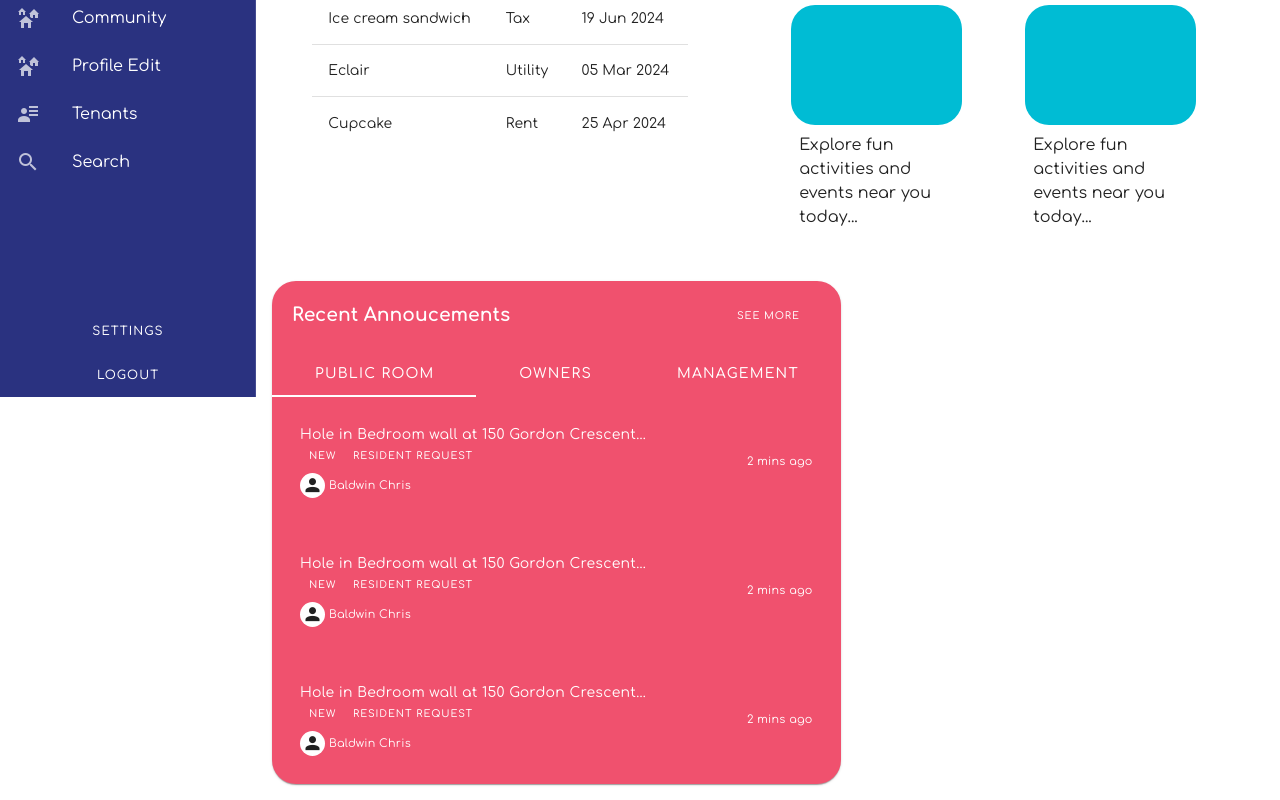
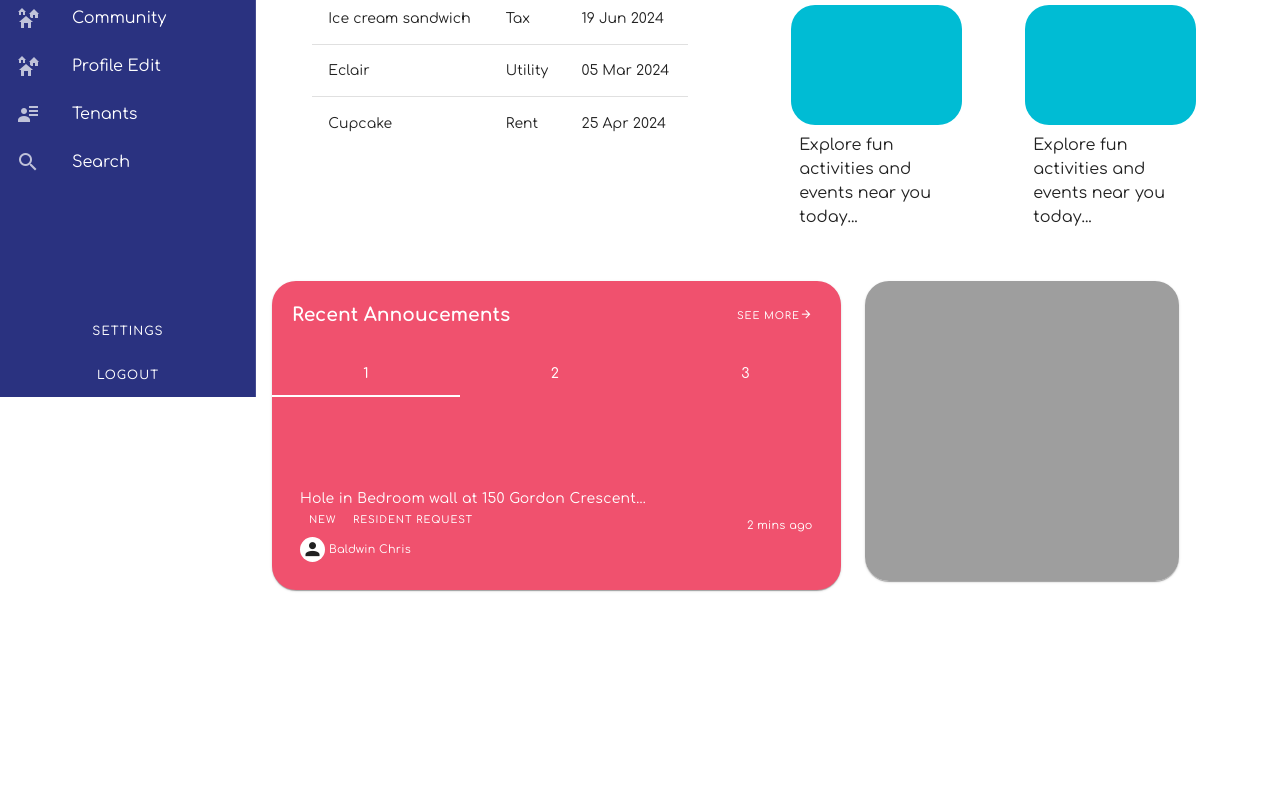
Before and after one commit to Netpoc/gotcha, a Vue app: page /manage_tenant in a window 1280 px wide. Shown: the part 403-1203 px from the top of the page. After the commit the page ends 1009 px from the top, so only its background shows below. Built offline with nearby package versions, Linux system fonts and the light colour scheme.

Commit message:
Landlord progress

```diff
--- a/src/views/owner/Manage_Tenant.vue
+++ b/src/views/owner/Manage_Tenant.vue
@@ -124,12 +124,12 @@
                     <v-card class="rounded-xl" color="#F0516E">
                         <div class="pa-5 d-flex justify-space-between align-center">
                             <h3>Recent Annoucements</h3>
-                            <v-btn variant="text" size="x-small" class="rounded-xl">See more <v-icon>mdi-arrow-</v-icon> </v-btn>
+                            <v-btn variant="text" size="x-small" class="rounded-xl">See more <v-icon>mdi-arrow-right</v-icon> </v-btn>
                         </div>
                         <v-tabs fixed-tabs>
-                            <v-tab value="one">Public Room</v-tab>
-                            <v-tab value="two">Owners</v-tab>
-                            <v-tab value="three">Management</v-tab>
+                            <v-tab value="1">1</v-tab>
+                            <v-tab value="2">2</v-tab>
+                            <v-tab value="3">3</v-tab>
                         </v-tabs>
                         <v-card-text>
                             <v-window v-model="tab">
@@ -155,7 +155,7 @@
                         </v-card-text>
                         <v-card-text>
                             <v-window v-model="tab">
-                                <v-window-item value="one">
+                                <v-window-item value="two">
                                     <div class="d-flex align-center justify-space-between ma-3">
                                         <div class="d-flex flex-column">
                                             <span>Hole in Bedroom wall at 150 Gordon Crescent...</span>
@@ -177,7 +177,7 @@
                         </v-card-text>
                         <v-card-text>
                             <v-window v-model="tab">
-                                <v-window-item value="one">
+                                <v-window-item value="three">
                                     <div class="d-flex align-center justify-space-between ma-3">
                                         <div class="d-flex flex-column">
                                             <span>Hole in Bedroom wall at 150 Gordon Crescent...</span>
@@ -197,11 +197,14 @@
                                 </v-window-item>
                             </v-window>
                         </v-card-text>
+
                     </v-card>
                 </v-col>
                 <v-col md="4">
-                    <v-card>
+                    <v-card class="rounded-xl">
+                        <v-sheet color="grey" height="300" width="100%">
 
+                        </v-sheet>
                     </v-card>
                 </v-col>
             </v-row>
```
